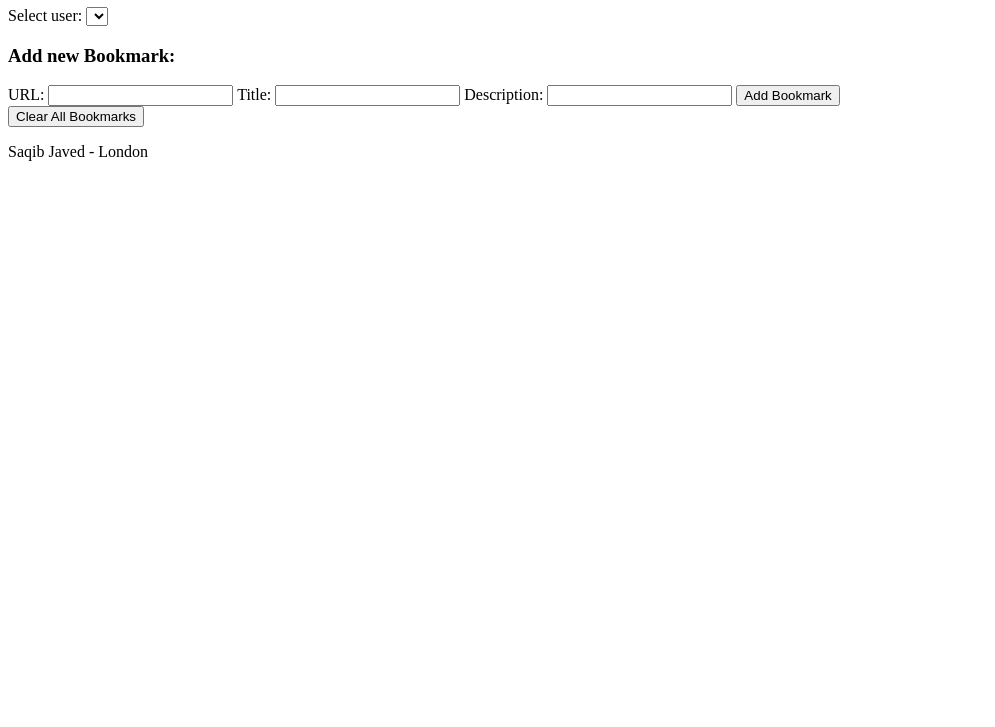
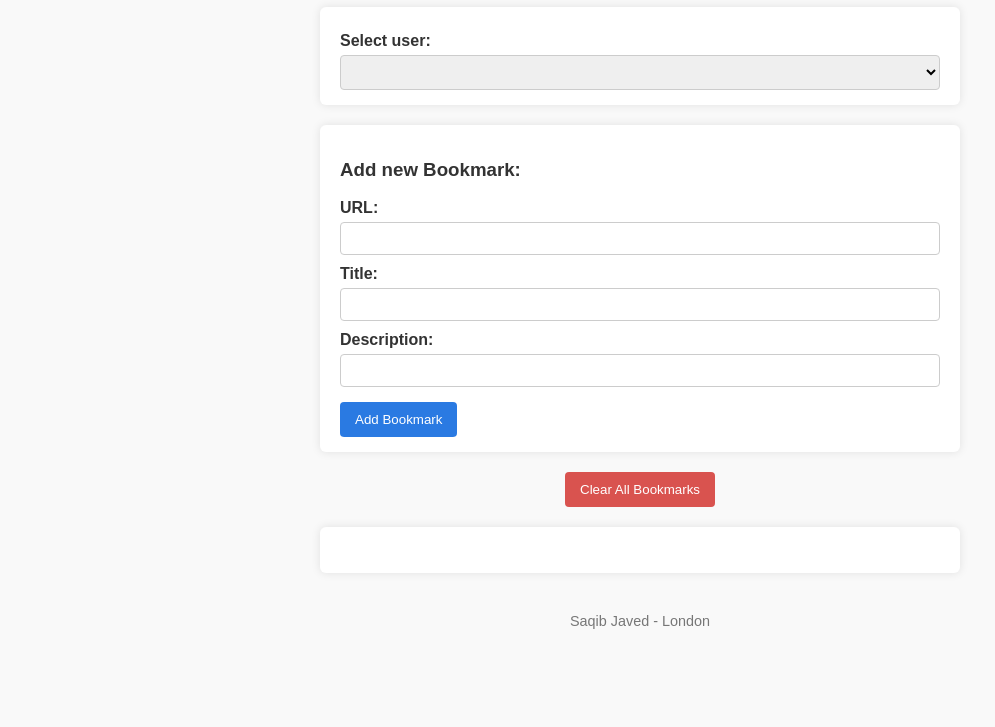
Before and after one commit to saqibjvd/Project-Shared-Bookmarks, a plain HTML site: page index.html in a window 1280 px wide. Shown: the part 73-800 px from the top of the page, without its empty margins (0-995 px from the left). Drawn offline with Linux system fonts and the light colour scheme.

Commit message:
Add basic CSS styling for bookmarks app

```diff
--- a/index.html
+++ b/index.html
@@ -4,6 +4,7 @@
   <head>
     <meta charset="UTF-8" />
     <script type="module" src="script.js"></script>
+    <link rel="stylesheet" href="styles.css" />
   </head>
   <body>
     <h1>Shard Bookmarks</h1>
--- /dev/null
+++ b/styles.css
@@ -0,0 +1,78 @@
+
+body {
+  font-family: Arial, sans-serif;
+  background-color: #f9f9f9;
+  margin: 20px;
+  color: #333;
+}
+
+h1 {
+  color: #2a7ae2;
+  text-align: center;
+}
+
+.user-dropdown,
+.bookmark-form,
+#bookmarksSection {
+  max-width: 600px;
+  margin: 20px auto;
+  background: #fff;
+  padding: 15px 20px;
+  border-radius: 6px;
+  box-shadow: 0 0 10px rgba(0,0,0,0.1);
+}
+
+label {
+  display: block;
+  margin-top: 10px;
+  font-weight: bold;
+}
+
+input[type="url"],
+input[type="text"],
+select {
+  width: 100%;
+  padding: 8px;
+  margin-top: 5px;
+  border: 1px solid #ccc;
+  border-radius: 4px;
+  box-sizing: border-box;
+}
+
+button {
+  margin-top: 15px;
+  padding: 10px 15px;
+  background-color: #2a7ae2;
+  color: white;
+  border: none;
+  border-radius: 4px;
+  cursor: pointer;
+}
+
+button:hover {
+  background-color: #1a5ec8;
+}
+
+.footer {
+  text-align: center;
+  margin-top: 40px;
+  font-size: 0.9em;
+  color: #777;
+}
+
+#clearBookmarksBtn {
+    display: block;
+    margin: 20px auto;
+    padding: 10px 15px;
+    background-color: #d9534f;
+    color: white;
+    border: none;
+    border-radius: 4px;
+    cursor: pointer;
+    max-width: 200px;
+    text-align: center;
+  }
+
+  #clearBookmarksBtn:hover {
+    background-color: #c9302c;
+  }
```
